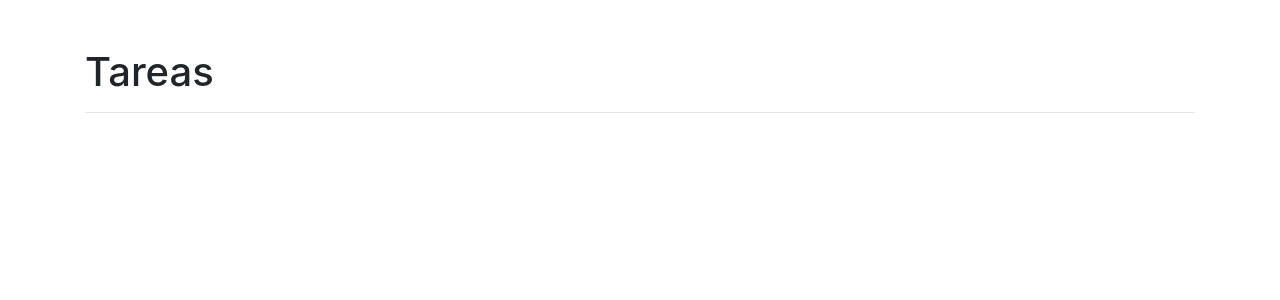
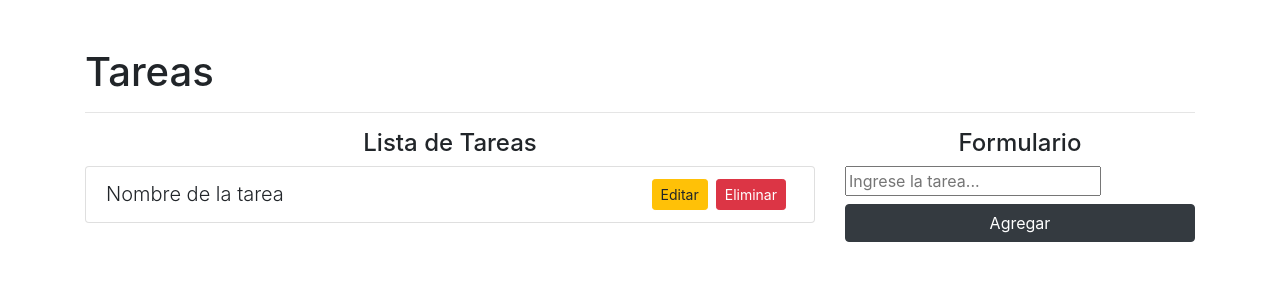
Before and after one commit to Danvar03/crud, a React (Create React App) app: page / in a window 1280 px wide. Shown: the top 300 px of the page. Built offline with nearby package versions, Linux system fonts and the light colour scheme.

Commit message:
clean project

```diff
--- a/package.json
+++ b/package.json
@@ -6,6 +6,7 @@
     "@testing-library/jest-dom": "^5.11.4",
     "@testing-library/react": "^11.1.0",
     "@testing-library/user-event": "^12.1.10",
+    "lodash": "^4.17.21",
     "react": "^17.0.1",
     "react-dom": "^17.0.1",
     "react-scripts": "4.0.3",
--- a/src/App.js
+++ b/src/App.js
@@ -1,12 +1,55 @@
-import React from 'react'
+import React,{useState} from 'react'
+import { isEmpty } from 'lodash'
 
 function App() {
+  const [task, settask] = useState("")
+
+    const addTask = (e) => {
+      e.preventDefault()
+      if(isEmpty(task)){
+        console.log("Task empty")
+        return
+      }
+      console.log("Ok")
+      settask("")
+
+    }
+
   return (
   <div className="container mt-5">
   <h1>Tareas </h1>
   <hr/>
-  </div>
+    <div className="row">
+      <div className="col-8">
+      <h4 className="text-center">Lista de Tareas</h4>
+      <ul className="list-group">
+      <li className="list-group-item">
+        <span className="lead">Nombre de la tarea</span>
+        <button className="btn btn-danger btn-sm float-right mx-2">Eliminar</button>
+        <button className="btn btn-warning btn-sm float-right">Editar</button>
+
+      </li>
+      </ul>
+   </div>
+      <div className="col-4">
+        <h4 className="text-center"> Formulario </h4>
+        <form onSubmit={addTask }>
+          <input
+          type="text"
+          className="form-contol mb-2"
+          placeholder="Ingrese la tarea..."
+          onChange={(text)=> settask(text.target.value)}
+          value={task}
+          />
+          <button className="btn btn-dark btn-block"
+          type="submit"
+          >
+            Agregar
+             </button>
+        </form>
+      </div>
+     </div>
+   </div>
   )
 }
-
 export default App;
```
Also changed, not shown: 1 other file (tests, documents, lock files or other folders).
